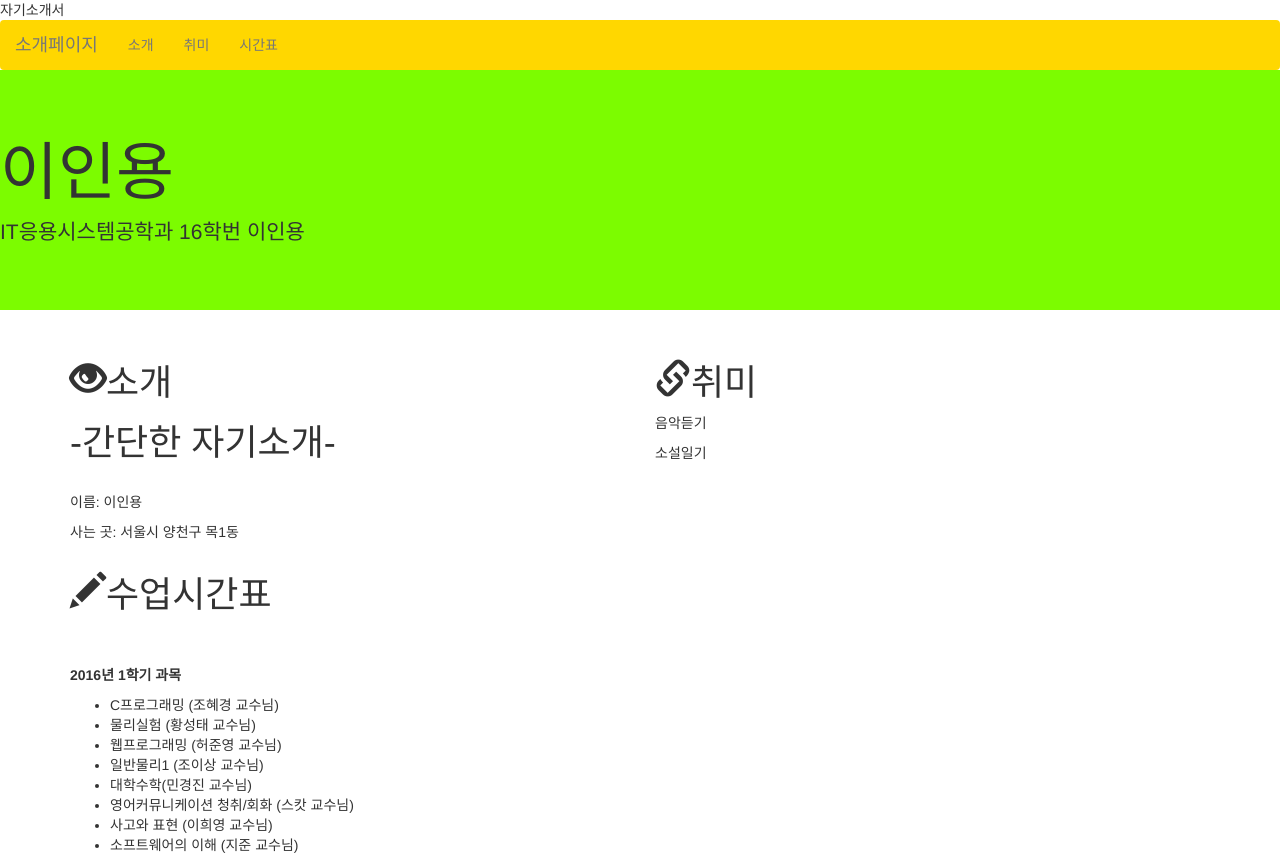
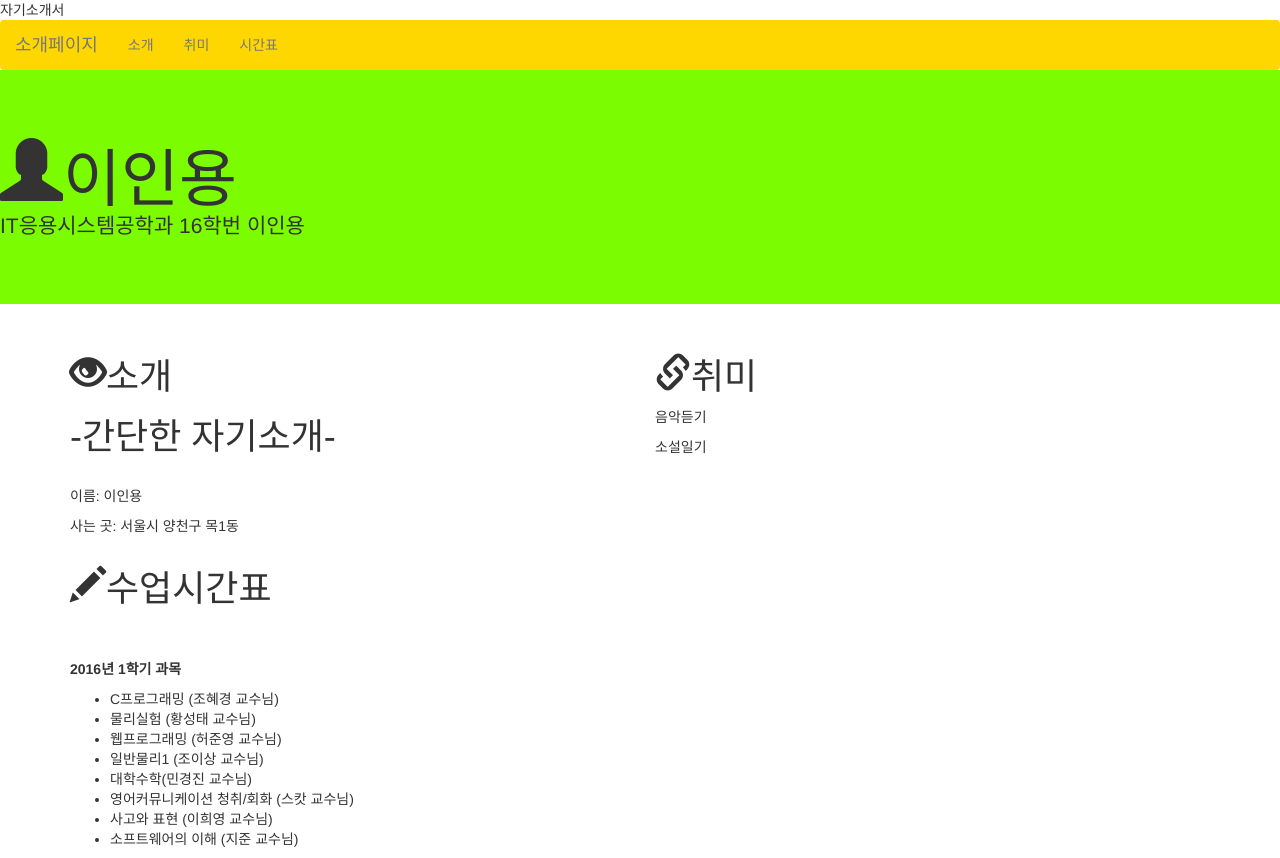
Before and after one commit to yongalri/leeinyong.github.io, a plain HTML site: page index_bootstrap.html in a window 1280 px wide. Shown: the top 858 px of the page. Drawn offline with nearby package versions, Linux system fonts and the light colour scheme.

Commit message:
Update index_bootstrap.html

```diff
--- a/index_bootstrap.html
+++ b/index_bootstrap.html
@@ -47,7 +47,7 @@
         </div>
     </nav>
     <div class="jumbotron">
-        <h1>이인용</h1>
+        <h1 class="glyphicon glyphicon-user">이인용</h1>
         <p>IT응용시스템공학과 16학번 이인용 </p>
     </div>
 </div>
```
